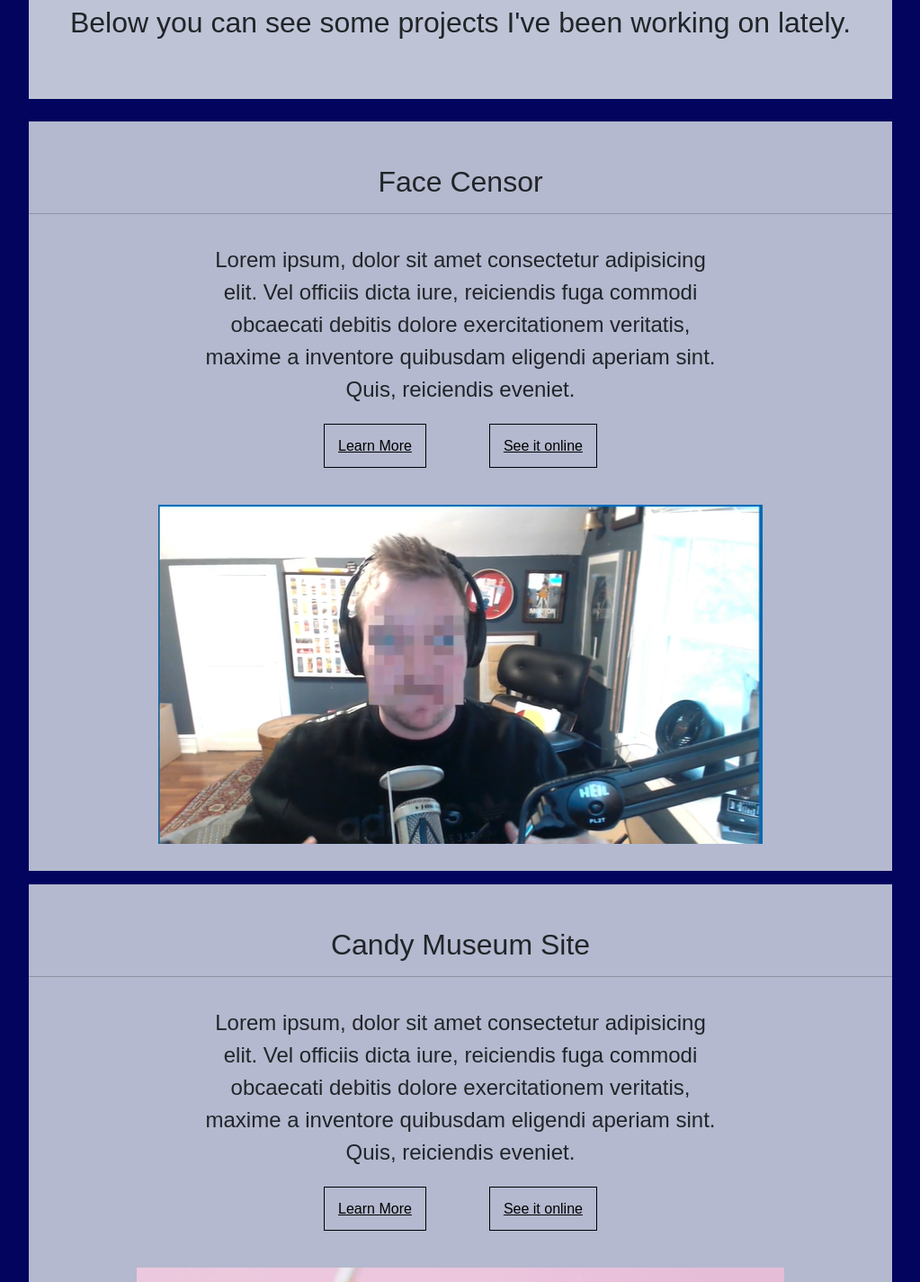
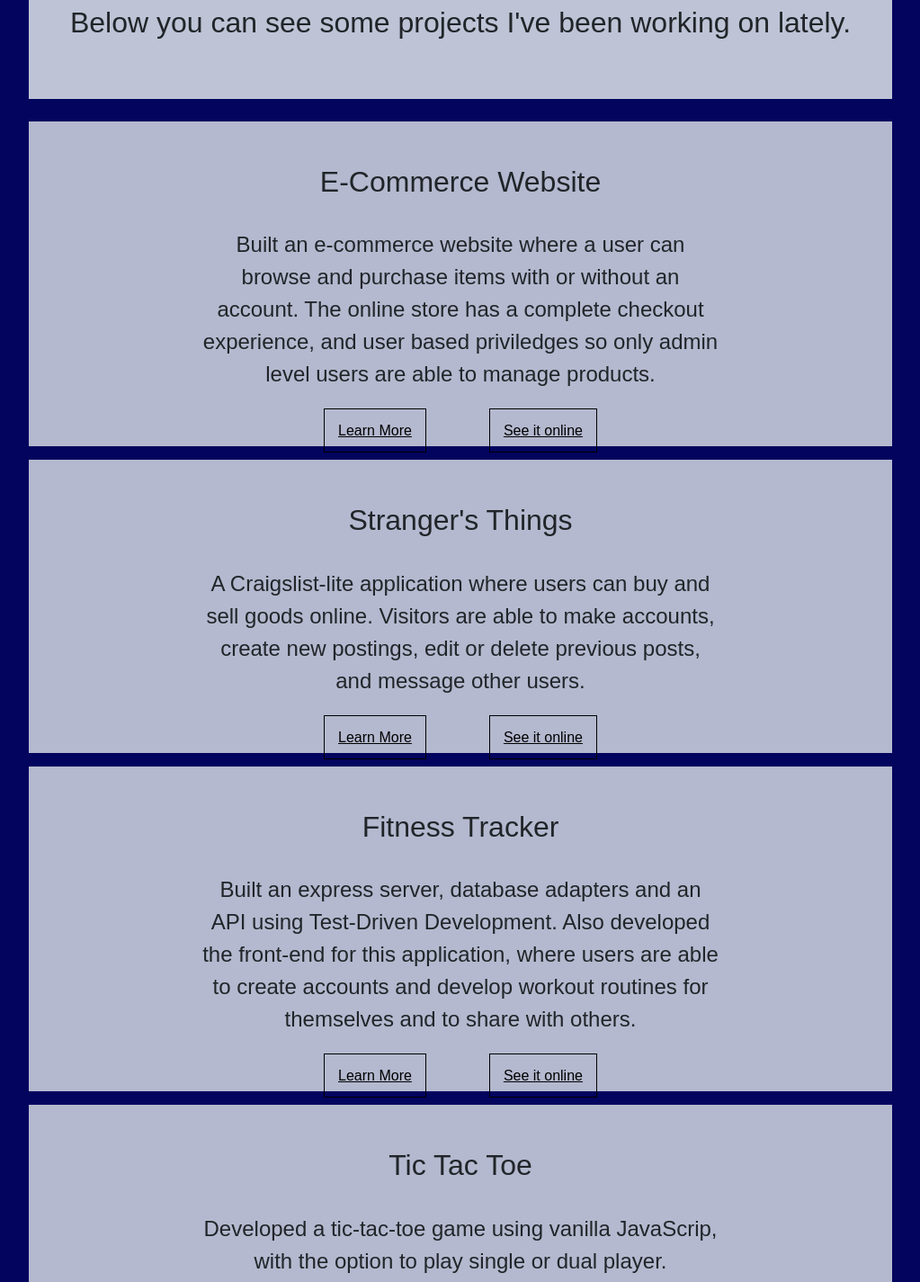
Before and after one commit to jennymarie1027/portfolio, a React (Create React App) app: page /Projects in a window 1280 px wide. Shown: the part 300-1725 px from the top of the page at 90% size, without its empty margins (128-1151 px from the left). Built offline with nearby package versions, Linux system fonts and the light colour scheme; a web font is replaced by a local one.

Commit message:
updated projects in portfolio

```diff
--- a/src/components/Projects.js
+++ b/src/components/Projects.js
@@ -1,4 +1,5 @@
 import React from 'react'
+import { Link } from 'react-router-dom'
 import faceDetect from '../imgs/facedetect.png'
 import milk from '../imgs/milk.png'
 import dad from '../imgs/dadjoke.png'
@@ -11,45 +12,37 @@ const Projects = () => {
                 <p>Below you can see some projects I've been working on lately.</p>
             </section>
             <section className="project">
-                <h2>Face Censor</h2>
-                <hr />
-                <p>Lorem ipsum, dolor sit amet consectetur adipisicing elit. Vel officiis dicta iure, reiciendis fuga
-                    commodi
-                    obcaecati debitis dolore exercitationem veritatis, maxime a inventore quibusdam eligendi aperiam
-                    sint.
-                    Quis,
-                    reiciendis eveniet.</p>
+                <h2>E-Commerce Website</h2>
+                <p>Built an e-commerce website where a user can browse and purchase items with or without an account.  The online store has a complete checkout experience, and user based priviledges so only admin level users are able to manage products.</p>
                 <div>
-                    <a href='http://wwww.github.com'>Learn More</a>
-                    <a href='http://wwww.github.com'>See it online</a>
+                    <a target='_blank' rel="noreferrer noopener" href='https://github.com/2107-CSU/CoolCoders'>Learn More</a>
+                    <a target='_blank' rel="noreferrer noopener"  href='https://jennystrangersthings.netlify.app'>See it online</a>
                 </div>
-                <img src={faceDetect} alt="censorsed face" />
+                {/* <img src={faceDetect} alt="censorsed face" /> */}
             </section>
-            <section class="project">
-                <h2>Candy Museum Site</h2>
-                <hr />
-                <p>Lorem ipsum, dolor sit amet consectetur adipisicing elit. Vel officiis dicta iure, reiciendis fuga
-                    commodi
-                    obcaecati debitis dolore exercitationem veritatis, maxime a inventore quibusdam eligendi aperiam
-                    sint.
-                    Quis,
-                    reiciendis eveniet.</p>
-                <a href='http://wwww.github.com'>Learn More</a>
-                <a href='http://wwww.github.com'>See it online</a>
-                <img src={milk} alt="candystore logo" />
+            <section className="project">
+                <h2>Stranger's Things</h2>
+                <p>A Craigslist-lite application where users can buy and sell goods online.  Visitors are able to make accounts, create new postings, edit or delete previous posts, and message other users.</p>
+                <div>
+                    <a target='_blank' rel="noreferrer noopener" href='https://github.com/jennymarie1027/strangers-things-2'>Learn More</a>
+                    <a target='_blank' rel="noreferrer noopener"  href='https://jennystrangersthings.netlify.app'>See it online</a>
+                </div>
+                {/* <img src={faceDetect} alt="censorsed face" /> */}
+            </section>
+            <section className="project">
+                <h2>Fitness Tracker</h2>
+                <p>Built an express server, database adapters and an API using Test-Driven Development.  Also developed the front-end for this application, where users are able to create accounts and develop workout routines for themselves and to share with others.</p>
+                <a target='_blank' rel="noreferrer noopener" href='https://github.com/jennymarie1027/UNIV_FitnessTrackr_Starter'>Learn More</a>
+                <a target='_blank' rel="noreferrer noopener"  href='https://jenny-fitness-tracker.netlify.app/'>See it online</a>
+                {/* <img src={milk} alt="candystore logo" /> */}
                 </section>
-            <section class="project">
-                <h2>Dad Joke Generator</h2>
-                <hr />
-                <p>Lorem ipsum, dolor sit amet consectetur adipisicing elit. Vel officiis dicta iure, reiciendis fuga
-                    commodi
-                    obcaecati debitis dolore exercitationem veritatis, maxime a inventore quibusdam eligendi aperiam sint.
-                    Quis,
-                    reiciendis eveniet.</p>
-                <a href='http://wwww.github.com'>Learn More</a>
-                <a href='http://wwww.github.com'>See it online</a>
+            <section className="project">
+                <h2>Tic Tac Toe</h2>
+                <p>Developed a tic-tac-toe game using vanilla JavaScrip, with the option to play single or dual player.</p>
+                <a target='_blank' rel="noreferrer noopener" href='https://github.com/jennymarie1027/tic-tac-toe'>Learn More</a>
+                <a target='_blank' rel="noreferrer noopener"  href='https://jennystictactoe.netlify.app/'>See it online</a>
                 <div>
-                <img src={dad} alt="dad joke" />
+                {/* <img src={dad} alt="dad joke" /> */}
                 </div>
             </section>
         </main>
```
